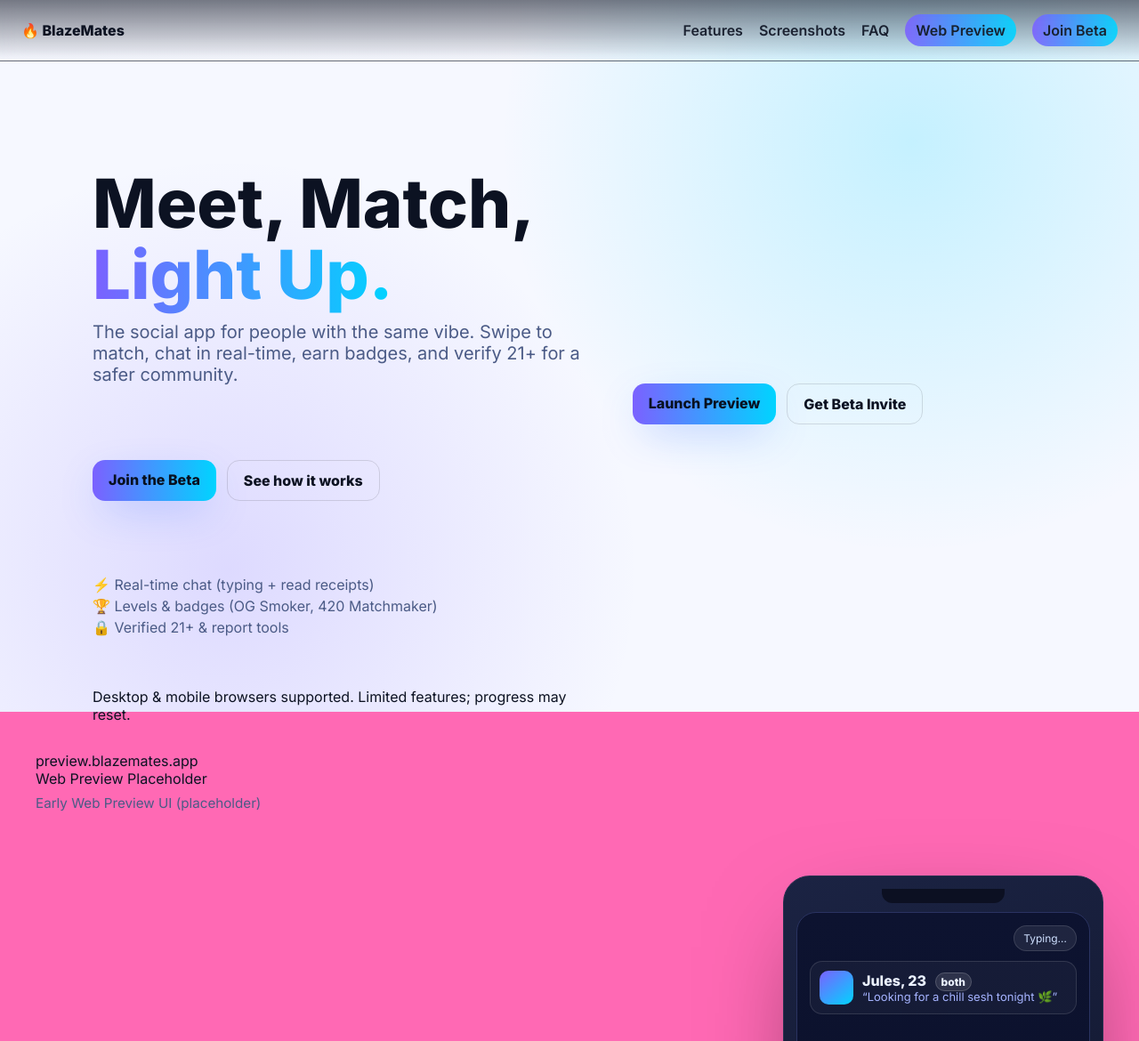
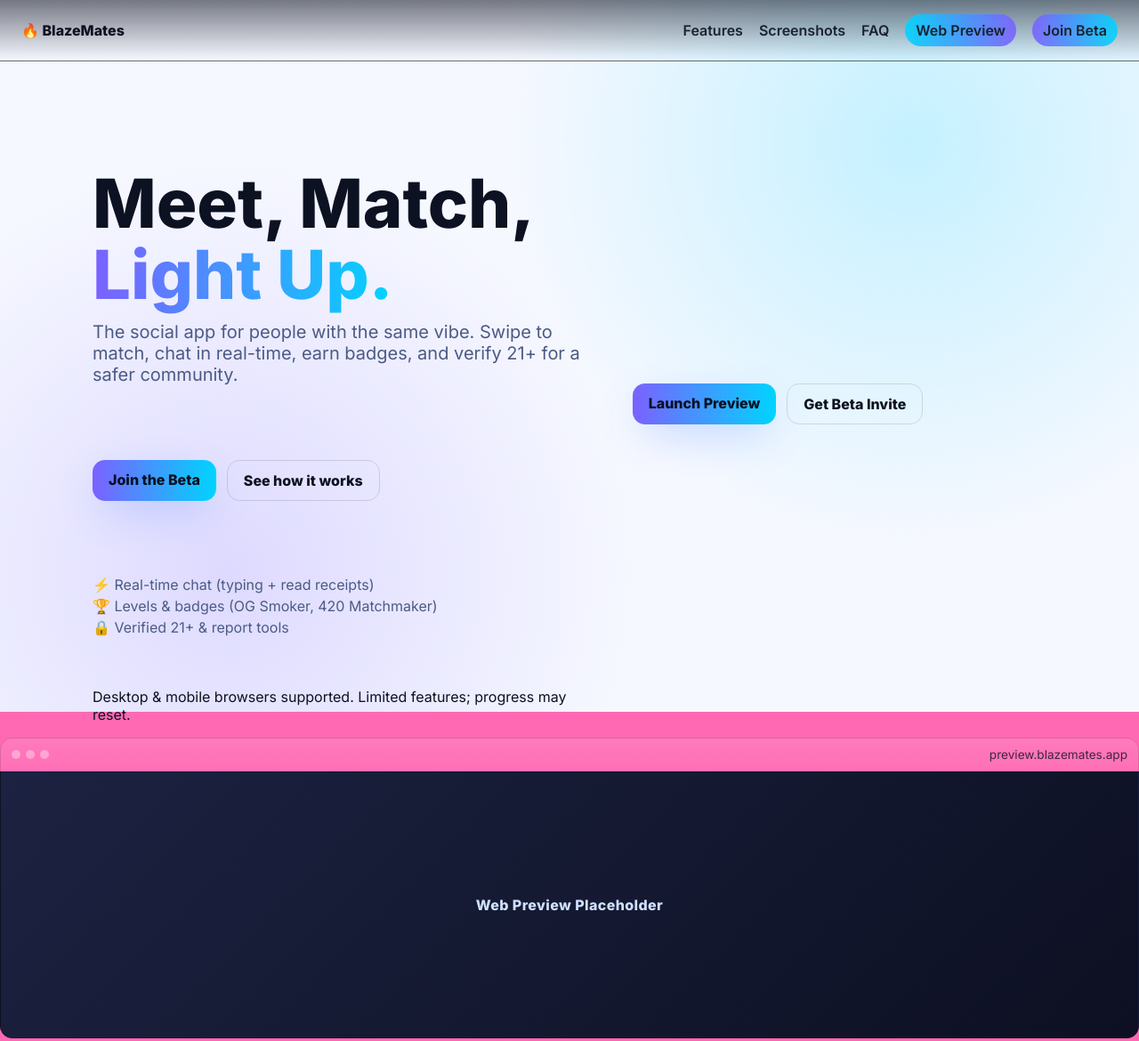
Before and after one commit to dasavage21/hawk-site, a plain HTML site: page index.html in a window 1280 px wide. Shown: the top 1170 px of the page at 89% size. Drawn offline with Linux system fonts and the light colour scheme.

Commit message:
Update styles.css

```diff
--- a/styles.css
+++ b/styles.css
@@ -118,3 +118,28 @@
   .split{grid-template-columns:1fr; gap:24px}
   .phone{justify-self:center}
 }
+/* --- Web Preview section --- */
+.badge{display:inline-block; font-size:.72rem; padding:6px 10px; border-radius:999px;
+  background:linear-gradient(120deg,var(--accent1),var(--accent2)); color:#081120; font-weight:700}
+.preview-wrap{display:grid; grid-template-columns:1.05fr .95fr; gap:24px; align-items:center}
+.preview-mock{margin:0}
+.mock-bar{display:flex; align-items:center; gap:6px; height:38px; padding:0 12px;
+  border:1px solid var(--border); border-bottom:0; border-top-left-radius:14px; border-top-right-radius:14px;
+  background:linear-gradient(180deg, rgba(255,255,255,.12), rgba(255,255,255,.04));}
+.mock-bar .dot{width:10px;height:10px;border-radius:999px;background:rgba(255,255,255,.35)}
+.mock-bar .url{margin-left:auto; font-size:.85rem; opacity:.8}
+.mock-screen{height:300px; display:grid; place-items:center; border:1px solid var(--border);
+  border-bottom-left-radius:14px; border-bottom-right-radius:14px;
+  background:linear-gradient(135deg,#1c2241,#0d1022); color:#cfe0ff; font-weight:800; letter-spacing:.4px}
+.preview .note{color:var(--muted); margin-top:10px; font-size:.95rem}
+
+/* Alt chip color for nav */
+.chip.alt{background:linear-gradient(90deg,var(--accent2),var(--accent1)); color:#081120}
+
+/* Disabled CTA state (use when preview not live) */
+.btn.disabled{opacity:.55; pointer-events:none; cursor:not-allowed}
+
+/* Responsive */
+@media (max-width: 980px){
+  .preview-wrap{grid-template-columns:1fr}
+}
```
